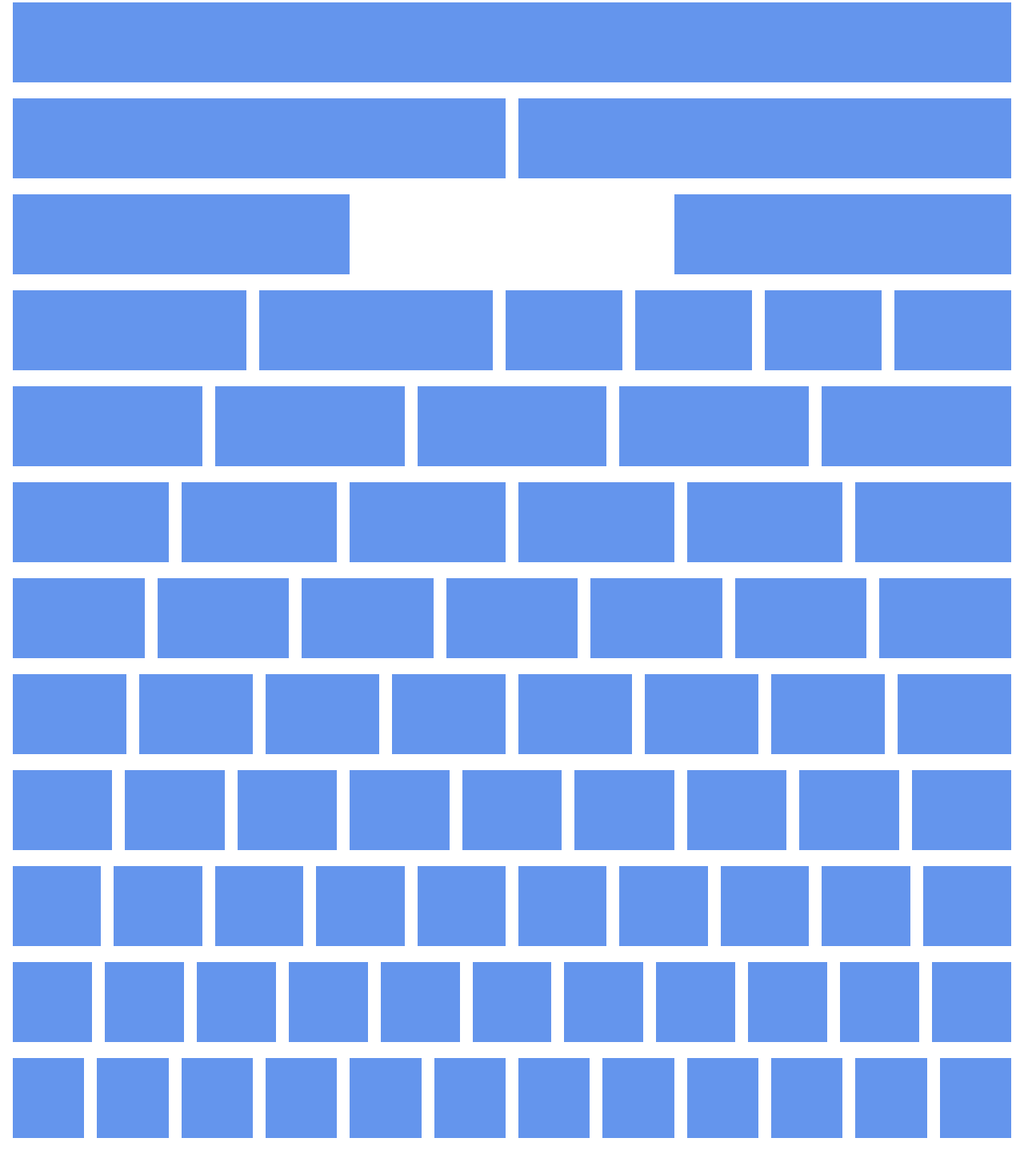
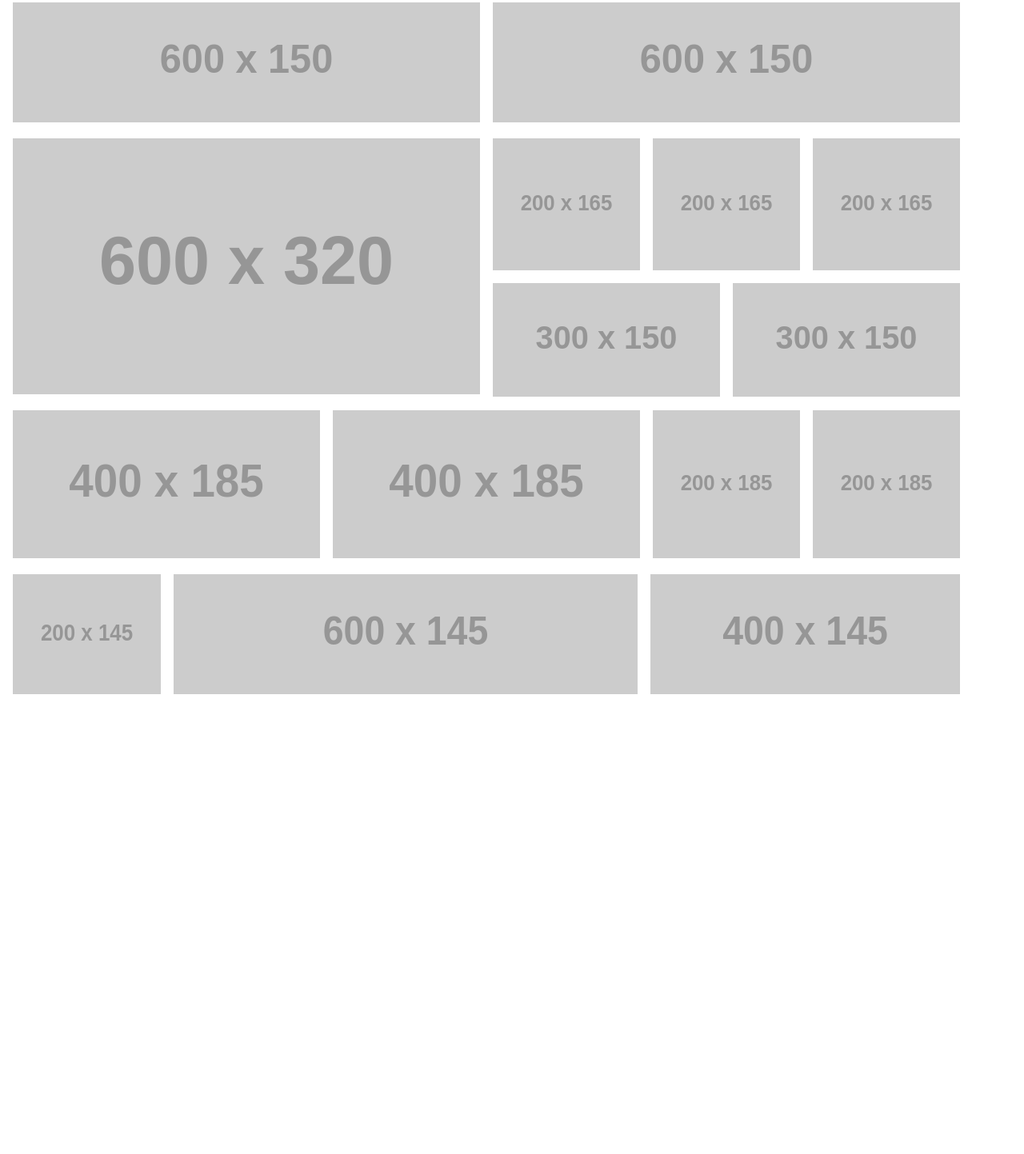
Before and after one commit to al-horkina/grid-layout, a plain HTML site: page index.html in a window 1280 px wide. Shown: the part 5-1448 px from the top of the page at 80% size. After the commit the page ends 893 px from the top, so only its background shows below. Drawn offline with Linux system fonts and the light colour scheme; placeholder pictures from the web are drawn by us.

Commit message:
homework on flexbox

```diff
--- a/index.html
+++ b/index.html
@@ -8,108 +8,63 @@
 <body>
 <div class="wrapper">
     <div class="row">
-        <div class="column column--1"><div class="inner"></div></div>
+        <div class="column column--2">
+            <div class="inner"><img src="https://via.placeholder.com/600x150/AFDFBF/808080" alt=""></div>
+        </div>
+        <div class="column column--2">
+            <div class="inner"><img src="https://via.placeholder.com/600x150/68C5B8/808080" alt=""></div>
+        </div>
+    </div>
+    <div class="row row--bublik">
+        <div class="column column--2">
+            <div class="inner"><img src="https://via.placeholder.com/600x320/FA688A/808080" alt=""></div>
+        </div>
+        <div class="column column--2">
+            <div class="inner cubes">
+                <div class="blue-box">
+                    <div class="column column--3 "><img src="https://via.placeholder.com/200x165/8A95EF/808080" alt="">
+                    </div>
+                    <div class="column column--3"><img src="https://via.placeholder.com/200x165/8A95EF/808080" alt="">
+                    </div>
+                    <div class="column column--3"><img src="https://via.placeholder.com/200x165/8A95EF/808080" alt="">
+                    </div>
+                </div>
+                <div class="orange-box">
+                    <div class="column column--2 "><img src="https://via.placeholder.com/300x150/FFC569/808080" alt="">
+                    </div>
+                    <div class="column column--2 "><img src="https://via.placeholder.com/300x150/FFC569/808080" alt="">
+                    </div>
+                </div>
+
+            </div>
+        </div>
     </div>
     <div class="row">
-        <div class="column column--2"><div class="inner"></div></div>
-        <div class="column column--2"><div class="inner"></div></div>
-    </div>
-    <div class="row row--bublik">
-        <div class="column column--3"><div class="inner"></div></div>
-
-        <div class="column column--3"><div class="inner"></div></div>
+        <div class="column column--3 ">
+            <div class="inner height185"><img
+                    src="https://via.placeholder.com/400x185/588CC7/%D0%B0%D0%B0%D0%B0%D0%B0%D0%B0%D0%B0" alt=""></div>
+        </div>
+        <div class="column column--3 ">
+            <div class="inner height185"><img
+                    src="https://via.placeholder.com/400x185/588CC7/%D0%B0%D0%B0%D0%B0%D0%B0%D0%B0%D0%B0" alt=""></div>
+        </div>
+        <div class="column column--6 ">
+            <div class="inner height185"><img src="https://via.placeholder.com/200x185/588CC7/ffffff" alt=""></div>
+        </div>
+        <div class="column column--6 ">
+            <div class="inner height185"><img src="https://via.placeholder.com/200x185/588CC7/ffffff" alt=""></div>
+        </div>
     </div>
     <div class="row">
-        <div class="column column--4"><div class="inner"></div></div>
-        <div class="column column--4"><div class="inner"></div></div>
-        <div class="column column--8"><div class="inner"></div></div>
-        <div class="column column--8"><div class="inner"></div></div>
-        <div class="column column--8"><div class="inner"></div></div>
-        <div class="column column--8"><div class="inner"></div></div>
-    </div>
-    <div class="row">
-        <div class="column column--5"><div class="inner"></div></div>
-        <div class="column column--5"><div class="inner"></div></div>
-        <div class="column column--5"><div class="inner"></div></div>
-        <div class="column column--5"><div class="inner"></div></div>
-        <div class="column column--5"><div class="inner"></div></div>
-    </div>
-    <div class="row">
-        <div class="column column--6 "><div class="inner"></div></div>
-        <div class="column column--6 "><div class="inner"></div></div>
-        <div class="column column--6 "><div class="inner"></div></div>
-        <div class="column column--6 "><div class="inner"></div></div>
-        <div class="column column--6 "><div class="inner"></div></div>
-        <div class="column column--6 "><div class="inner"></div></div>
-    </div>
-    <div class="row">
-        <div class="column column--7 "><div class="inner"></div></div>
-        <div class="column column--7 "><div class="inner"></div></div>
-        <div class="column column--7 "><div class="inner"></div></div>
-        <div class="column column--7 "><div class="inner"></div></div>
-        <div class="column column--7 "><div class="inner"></div></div>
-        <div class="column column--7 "><div class="inner"></div></div>
-        <div class="column column--7 "><div class="inner"></div></div>
-    </div>
-    <div class="row">
-        <div class="column column--8"><div class="inner"></div></div>
-        <div class="column column--8"><div class="inner"></div></div>
-        <div class="column column--8"><div class="inner"></div></div>
-        <div class="column column--8"><div class="inner"></div></div>
-        <div class="column column--8"><div class="inner"></div></div>
-        <div class="column column--8"><div class="inner"></div></div>
-        <div class="column column--8"><div class="inner"></div></div>
-        <div class="column column--8"><div class="inner"></div></div>
-    </div>
-    <div class="row">
-        <div class="column column--9"><div class="inner"></div></div>
-        <div class="column column--9"><div class="inner"></div></div>
-        <div class="column column--9"><div class="inner"></div></div>
-        <div class="column column--9"><div class="inner"></div></div>
-        <div class="column column--9"><div class="inner"></div></div>
-        <div class="column column--9"><div class="inner"></div></div>
-        <div class="column column--9"><div class="inner"></div></div>
-        <div class="column column--9"><div class="inner"></div></div>
-        <div class="column column--9"><div class="inner"></div></div>
-    </div>
-    <div class="row">
-        <div class="column column--10"><div class="inner"></div></div>
-        <div class="column column--10"><div class="inner"></div></div>
-        <div class="column column--10"><div class="inner"></div></div>
-        <div class="column column--10"><div class="inner"></div></div>
-        <div class="column column--10"><div class="inner"></div></div>
-        <div class="column column--10"><div class="inner"></div></div>
-        <div class="column column--10"><div class="inner"></div></div>
-        <div class="column column--10"><div class="inner"></div></div>
-        <div class="column column--10"><div class="inner"></div></div>
-        <div class="column column--10"><div class="inner"></div></div>
-    </div>
-    <div class="row">
-        <div class="column column--11"><div class="inner"></div></div>
-        <div class="column column--11"><div class="inner"></div></div>
-        <div class="column column--11"><div class="inner"></div></div>
-        <div class="column column--11"><div class="inner"></div></div>
-        <div class="column column--11"><div class="inner"></div></div>
-        <div class="column column--11"><div class="inner"></div></div>
-        <div class="column column--11"><div class="inner"></div></div>
-        <div class="column column--11"><div class="inner"></div></div>
-        <div class="column column--11"><div class="inner"></div></div>
-        <div class="column column--11"><div class="inner"></div></div>
-        <div class="column column--11"><div class="inner"></div></div>
-    </div>
-    <div class="row">
-        <div class="column column--12"><div class="inner"></div></div>
-        <div class="column column--12"><div class="inner"></div></div>
-        <div class="column column--12"><div class="inner"></div></div>
-        <div class="column column--12"><div class="inner"></div></div>
-        <div class="column column--12"><div class="inner"></div></div>
-        <div class="column column--12"><div class="inner"></div></div>
-        <div class="column column--12"><div class="inner"></div></div>
-        <div class="column column--12"><div class="inner"></div></div>
-        <div class="column column--12"><div class="inner"></div></div>
-        <div class="column column--12"><div class="inner"></div></div>
-        <div class="column column--12"><div class="inner"></div></div>
-        <div class="column column--12"><div class="inner"></div></div>
+        <div class="column column--6">
+            <div class="inner"><img src="https://via.placeholder.com/200x145/6652AD/ffffff" alt=""></div>
+        </div>
+        <div class="column column--2">
+            <div class="inner"><img src="https://via.placeholder.com/600x145/6652AD/ffffff" alt=""></div>
+        </div>
+        <div class="column column--3">
+            <div class="inner"><img src="https://via.placeholder.com/400x145/6652AD/ffffff" alt=""></div>
+        </div>
     </div>
 </div>
 
--- a/main.css
+++ b/main.css
@@ -1,24 +1,81 @@
-.row{
-    margin:0 0 20px;
+img {
+    width: 100%;
+    height: 100%;
+}
+
+.wrapper {
+    width: 1200px;
+}
+
+.row {
+    margin: 0 0 20px;
     font-size: 0;
     display: flex;
-
 }
 
 .row--bublik {
     justify-content: space-between;
+    height: 320px;
 }
 
-.column{
+.column {
     /*margin: 0 1%;*/
     display: inline-block;
     font-size: 1rem;
-    padding: 0 .5rem;
+    padding: 0 8px;
 }
 
 .inner {
-    height: 100px;
+    height: 150px;
     background-color: cornflowerblue;
+}
+
+.cubes {
+    background-color: white;
+
+    display: flex;
+    flex-flow: row wrap;
+}
+
+.orange-box,
+.blue-box {
+    padding: 0;
+    font-size: 0;
+}
+
+.blue-box .column--3:first-child {
+    padding-left: 0;
+}
+
+.blue-box .column--3:last-child {
+    padding-right: 0;
+}
+
+.blue-box .column--3 {
+    width: calc(100% / 3 - 32px / 3);
+    height: 165px;
+    padding-bottom: 8px;;
+}
+
+.orange-box .column--2:first-child {
+    padding-left: 0;
+}
+
+.orange-box .column--2:last-child {
+    padding-right: 0;
+}
+
+.orange-box .column--2 {
+    width: calc(50% - 8px);
+    padding-top: 8px;
+}
+
+.height185 {
+    height: 185px;
+}
+
+.row--bublik .inner {
+    height: 320px;
 }
 
 .column--1 {
@@ -43,29 +100,30 @@
 
 .column--6 {
     /*width: 14.66%;*/
-    width: calc(100% / 6 );
+    width: calc(100% / 6);
+    flex-basis: 191.6px;
 }
 
 .column--7 {
-    width: calc(100% / 7 );
+    width: calc(100% / 7);
 }
 
 .column--8 {
-    width: calc(100% / 8 );
+    width: calc(100% / 8);
 }
 
 .column--9 {
-    width: calc(100% / 9 );
+    width: calc(100% / 9);
 }
 
 .column--10 {
-    width: calc(100% / 10 );
+    width: calc(100% / 10);
 }
 
 .column--11 {
-    width: calc(100% / 11 );
+    width: calc(100% / 11);
 }
 
 .column--12 {
-    width: calc(100% / 12 );
+    width: calc(100% / 12);
 }
```
